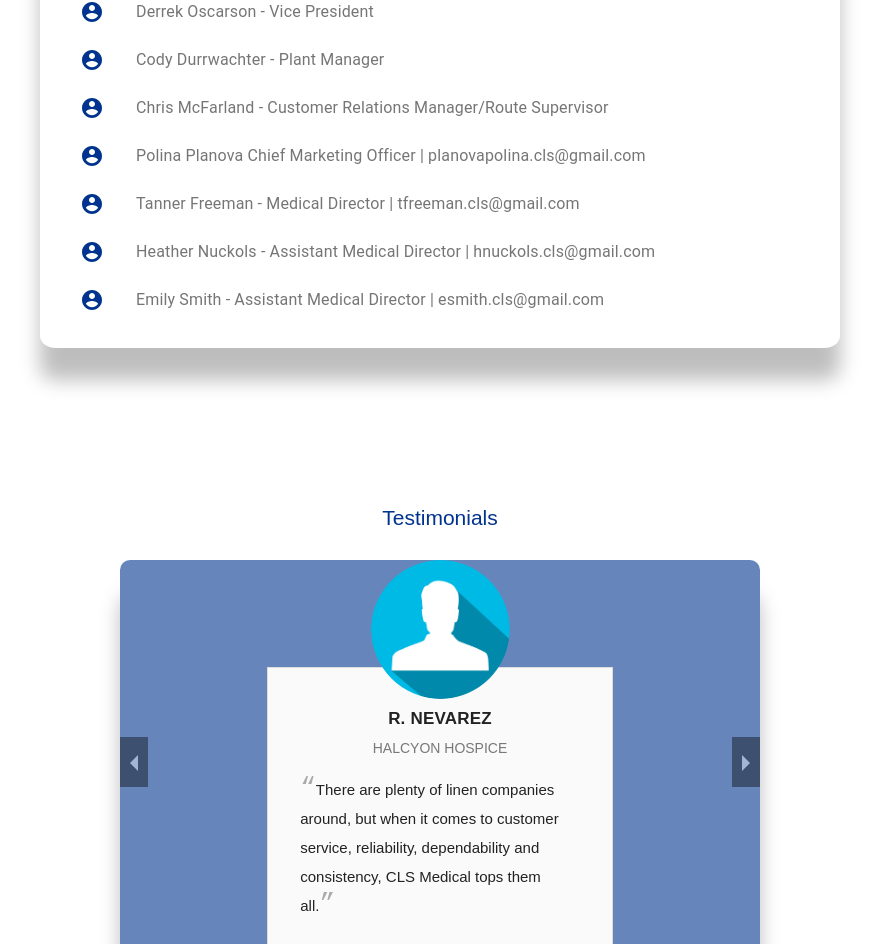
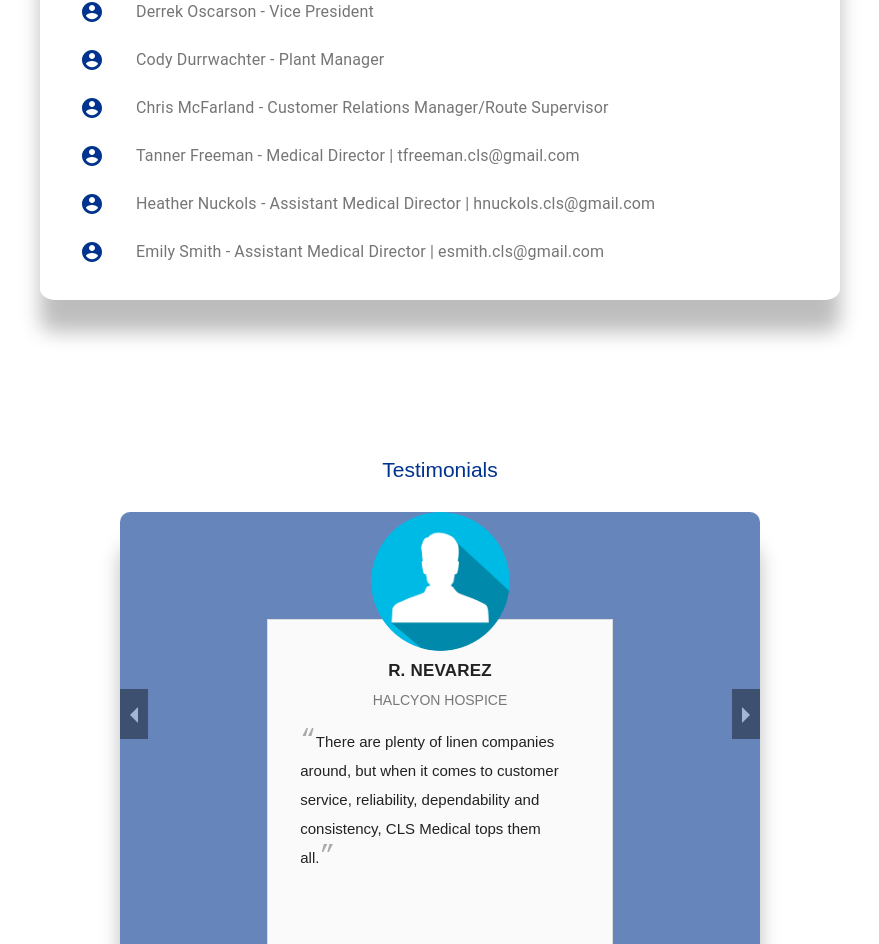
Before and after one commit to swalla50/CLS-Medical, a Next.js app: page /about in a window 1280 px wide. Shown: the part 1554-2498 px from the top of the page, without its empty margins (200-1079 px from the left). Built offline with nearby package versions, Linux system fonts and the light colour scheme.

Commit message:
nav, card, and admin update

```diff
--- a/components/Adminlist.js
+++ b/components/Adminlist.js
@@ -72,15 +72,6 @@ export default function AdminList() {
                     <AccountCircleIcon style={{color:"#00338e" }} />
                   </ListItemIcon>
                   <ListItemText
-                    primary="Polina Planova Chief Marketing Officer | planovapolina.cls@gmail.com"
-                    secondary={secondary ? 'Secondary text' : null}
-                  />
-                </ListItem>
-                <ListItem>
-                  <ListItemIcon>
-                    <AccountCircleIcon style={{color:"#00338e" }} />
-                  </ListItemIcon>
-                  <ListItemText
                     primary="Tanner Freeman - Medical Director | tfreeman.cls@gmail.com"
                     secondary={secondary ? 'Secondary text' : null}
                   />
--- a/components/Cards.js
+++ b/components/Cards.js
@@ -169,6 +169,11 @@ function Cards() {
                         margin-bottom: 2rem;
                         }
                     }
+                    @media only screen and (max-width: 960px){
+                        .cards {
+                            padding: 1rem;
+                        }
+                    }
                     `}
                 </style>
         </div>
--- a/components/Navbar.js
+++ b/components/Navbar.js
@@ -69,7 +69,9 @@ function Navbar() {
 
         <Fragment>
             <nav className={scrollY > 20 ? "navbar active" : "navbar"} id= 'navbar'>
-
+            <div className='menu-icon' onClick={handleClick}>
+                        <i className= {click ? 'fas fa-times' : 'fas fa-bars'}/>
+            </div>
                 <ul className='sponsor-list' style={{listStyleType:'none', display:'inline-flex',marginTop:'20px' ,justifyContent:'center'}}>
                     <li className='sponsor-item'>
                         <Link href='https://rockforareason.org/' className='logo-sponsor-item' onClick={closeMobileMenu}>
@@ -100,9 +102,6 @@ function Navbar() {
                 </Link>
 
                 <div className = "navbar-container" >
-                    <div className='menu-icon' onClick={handleClick}>
-                        <i className= {click ? 'fas fa-times':'fas fa-bars'}/>
-                    </div>
                     <ul className={click ? 'nav-menu active' : 'nav-menu'}>
                         <li className='nav-item'>
                             <Link href='/' className='nav-links' onClick={closeMobileMenu}>
```
